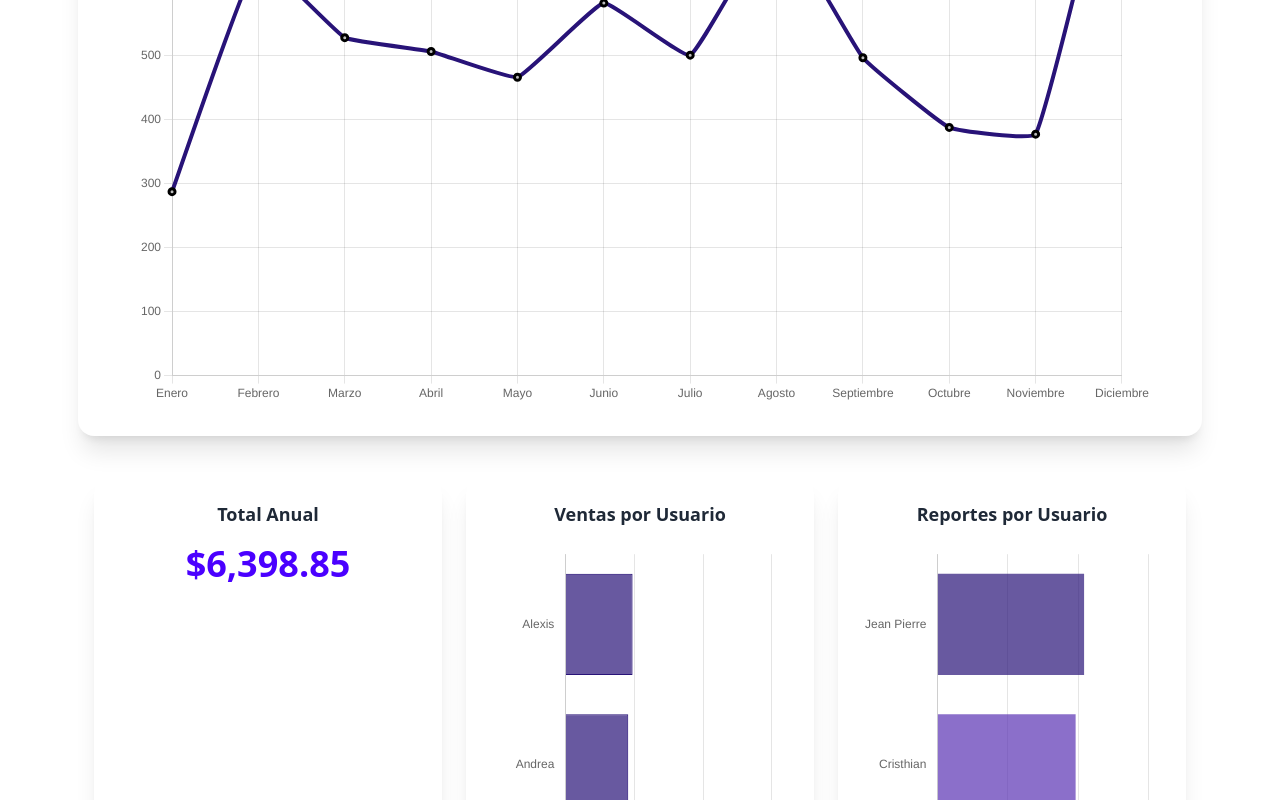
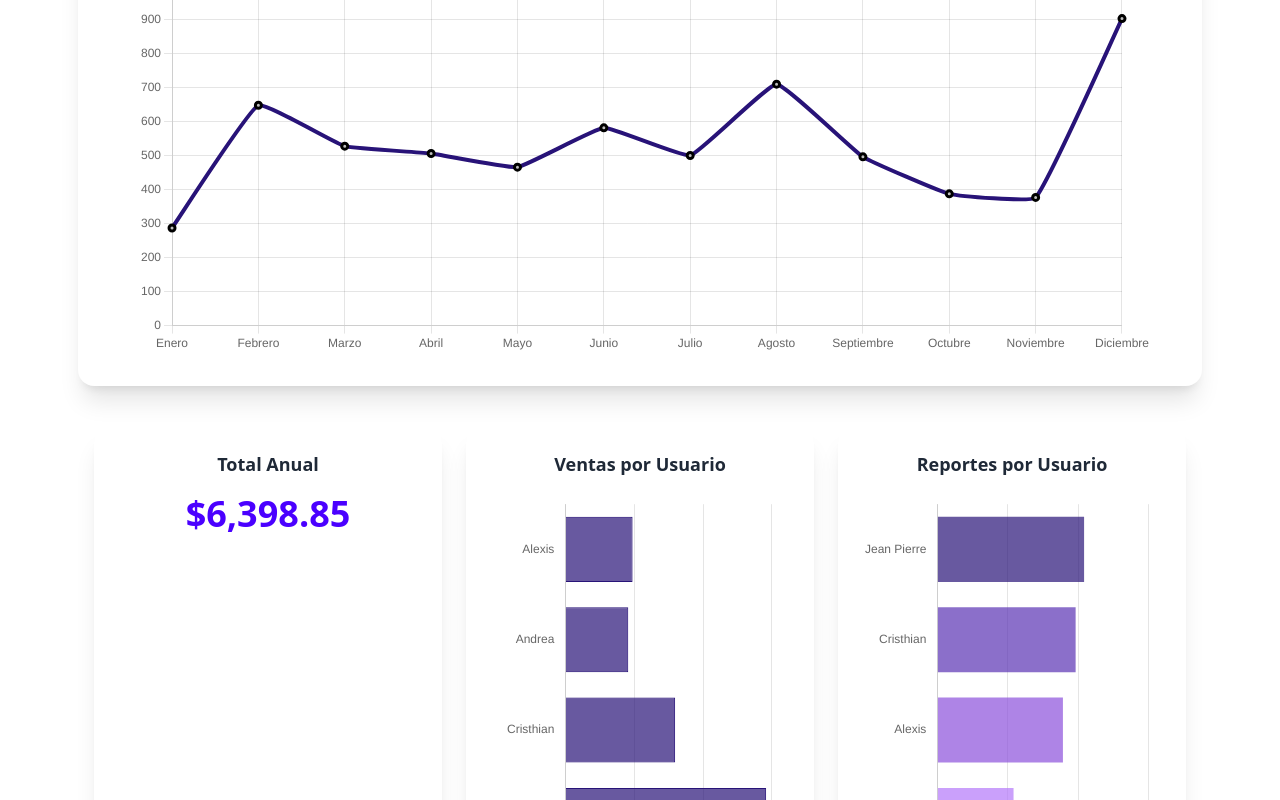
Before and after one commit to jeanpgr/dashboard-dc, an Angular app: page / in a window 1280 px wide. Shown: the top 800 px of the page. Built offline with nearby package versions, Linux system fonts and the light colour scheme.

Commit message:
thred commit

```diff
--- a/src/app/graph-line/graph-line.component.html
+++ b/src/app/graph-line/graph-line.component.html
@@ -3,12 +3,12 @@
   <h2 class="text-xl md:text-2xl font-bold text-center mb-6">Reporte de Ventas 2024</h2>
   <div class="flex justify-center">
     <div class="w-full max-w-5xl">
-      <canvas id="chartLine" class="w-full h-[300px] sm:h-[400px] md:h-[500px] lg:h-[600px] xl:h-[700px]"></canvas>
+      <canvas id="chartLine" class="w-full h-[200px] sm:h-[250px] md:h-[300px] lg:h-[400px]"></canvas>
     </div>
   </div>
 </div>
 
-<div class="grid grid-cols-1 md:grid-cols-3 gap-6 p-4">
+<div class="grid grid-cols-1 gap-6 p-4 md:grid-cols-3">
   <!-- Total Anual -->
   <div class="card bg-base-100 shadow-xl p-6 flex flex-col items-center">
     <h2 class="text-lg font-bold text-center mb-4">Total Anual</h2>
@@ -20,7 +20,7 @@
   <!-- Ventas por Usuario -->
   <div class="card bg-base-100 shadow-xl p-6">
     <h2 class="text-lg font-bold text-center mb-4">Ventas por Usuario</h2>
-    <div class="w-full h-[300px] sm:h-[400px] md:h-[500px] lg:h-[600px]">
+    <div class="w-full h-[200px] sm:h-[250px] md:h-[300px] lg:h-[400px]">
       <canvas id="userSalesChart"></canvas>
     </div>
   </div>
@@ -28,7 +28,7 @@
   <!-- Reportes por Usuario -->
   <div class="card bg-base-100 shadow-xl p-6">
     <h2 class="text-lg font-bold text-center mb-4">Reportes por Usuario</h2>
-    <div class="w-full h-[300px] sm:h-[400px] md:h-[500px] lg:h-[600px]">
+    <div class="w-full h-[200px] sm:h-[250px] md:h-[300px] lg:h-[400px]">
       <canvas id="userReportsChart"></canvas>
     </div>
   </div>
```
